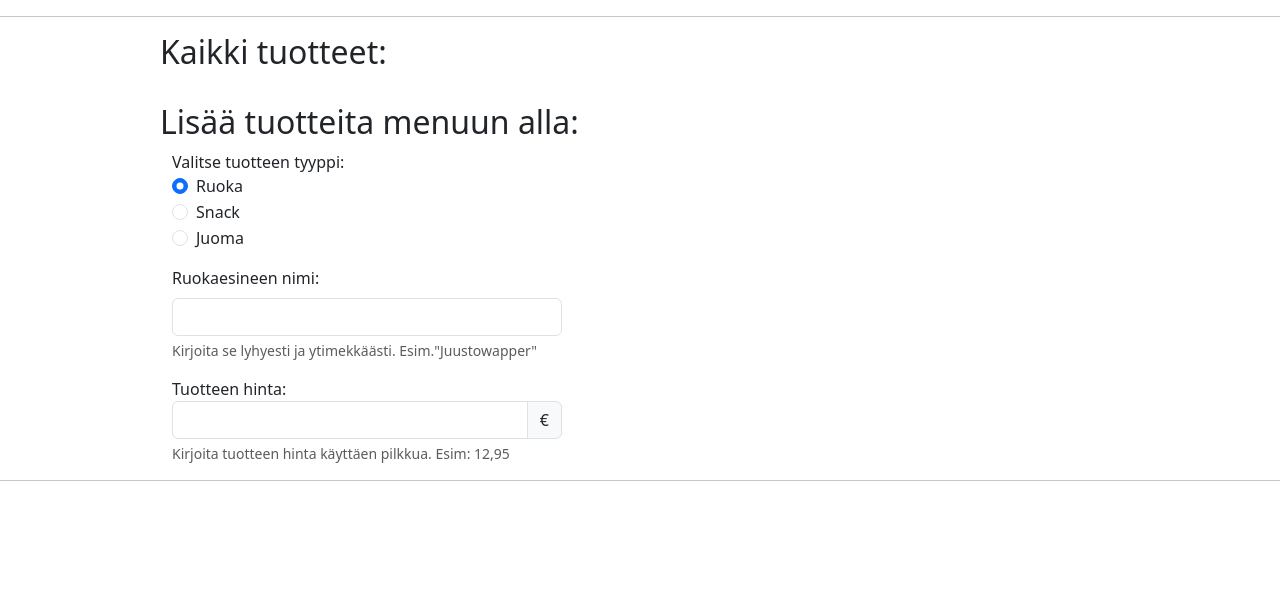
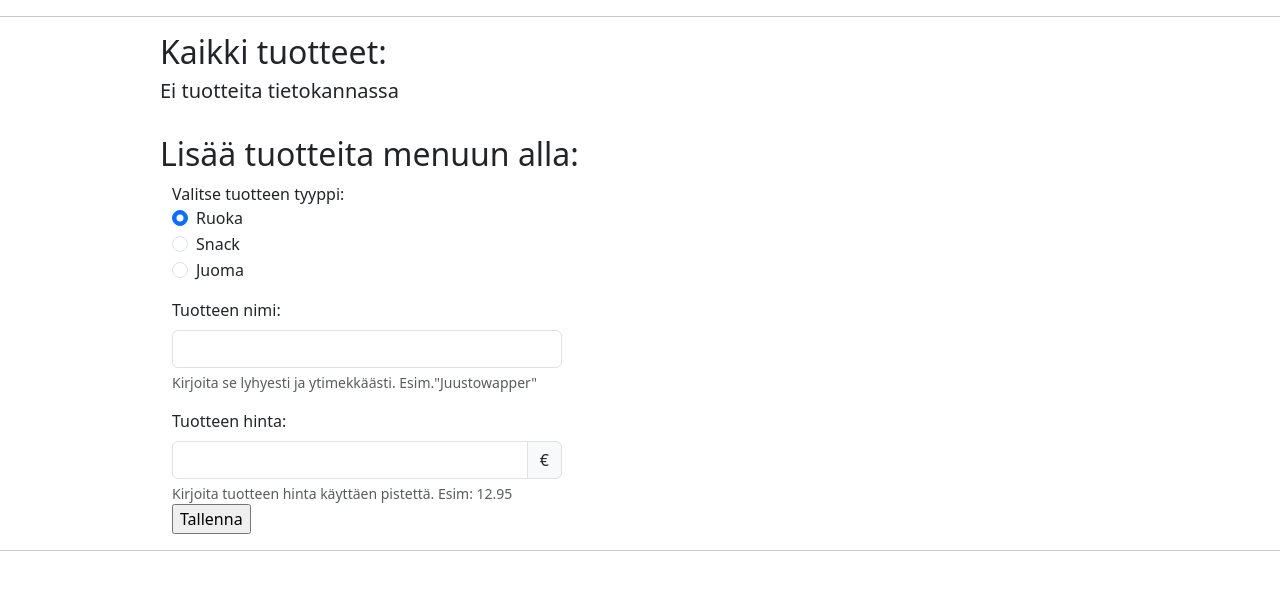
Before and after one commit to kimtakala/tsoha-Ravintola_Tilausterminaali, a Flask app: template templates/editor.html in a window 1280 px wide. Shown: the part 56-646 px from the top of the page. Run offline with Flask 3, Linux system fonts and the light colour scheme; the template is opened without the code that fills it, so the values that code supplies are empty; the visitor is signed in with stand-in values (Sample User, id 1).

Commit message:
fixed food add and display functionality

```diff
--- a/templates/editor.html
+++ b/templates/editor.html
@@ -6,18 +6,24 @@
 
 <h2>Kaikki tuotteet:</h2>
 
+{% if results %}
 <div class="container text-center">
-    {% for result in results: %}
+    {% for result in results %}
     <div class="row">
-        {% for attribute in result.values() %}
+        {% for attribute in result %}
+        {% if attribute != None %}
         <div class="col">
             {{ attribute }}
         </div>
+        {% endif %}
         {% endfor %}
     </div>
     {% endfor %}
 </div>
 
+{% else %}
+<h5>Ei tuotteita tietokannassa</h5>
+{% endif %}
 <br>
 
 <h2>Lisää tuotteita menuun alla:</h2>
@@ -29,23 +35,23 @@
         <label>Valitse tuotteen tyyppi:
             <div id="food_type" class="mb-3">
                 <div class="form-check">
-                    <input class="form-check-input" type="radio" name="type_selection" id="food_type_food"
+                    <input class="form-check-input" type="radio" name="food_type_selection" id="food" value="food"
                         checked>
-                    <label class="form-check-label" for="food_type_food">
+                    <label class="form-check-label" for="food">
                         Ruoka
                     </label>
                 </div>
                 <div class="form-check">
-                    <input class="form-check-input" type="radio" name="type_selection"
-                        id="food_type_snacks">
-                    <label class="form-check-label" for="food_type_snacks">
+                    <input class="form-check-input" type="radio" name="food_type_selection" value="snacks"
+                        id="snacks">
+                    <label class="form-check-label" for="snacks">
                         Snack
                     </label>
                 </div>
                 <div class="form-check">
-                    <input class="form-check-input" type="radio" name="type_selection"
-                        id="food_type_drinks">
-                    <label class="form-check-label" for="food_type_drinks">
+                    <input class="form-check-input" type="radio" name="food_type_selection" value="drinks"
+                        id="drinks">
+                    <label class="form-check-label" for="drinks">
                         Juoma
                     </label>
                 </div>
@@ -53,22 +59,23 @@
         </label>
 
         <div class="col-5 mb-3">
-            <label for="item_name" class="form-label">Ruokaesineen nimi:</label>
-            <input type="text" class="form-control" id="item_name"
-                aria-describedby="item_name_help">
+            <label for="item_name" class="form-label">Tuotteen nimi:</label>
+            <input type="text" class="form-control" name="item_name" aria-describedby="item_name_help" required>
             <div id="item_name_help" class="form-text">Kirjoita se lyhyesti ja ytimekkäästi.
                 Esim."Juustowapper"</div>
         </div>
 
         <div class="col-5">
-            <label for="item_price">Tuotteen hinta:</label>
+            <label class="mb-2" for="item_price">Tuotteen hinta:</label>
             <div class="input-group" id="item_price">
-                <input type="text" class="form-control" aria-describedby="item_price_help">
+                <input type="text" class="form-control" name="item_price" aria-describedby="item_price_help" required>
                 <span class="input-group-text">€</span>
             </div>
-            <div id="item_price_help" class="form-text">Kirjoita tuotteen hinta käyttäen pilkkua.
-                Esim: 12,95</div>
+            <div id="item_price_help" class="form-text">Kirjoita tuotteen hinta käyttäen pistettä.
+                Esim: 12.95</div>
         </div>
+
+        <input type="submit" value="Tallenna">
 
     </form>
 </div>
```
